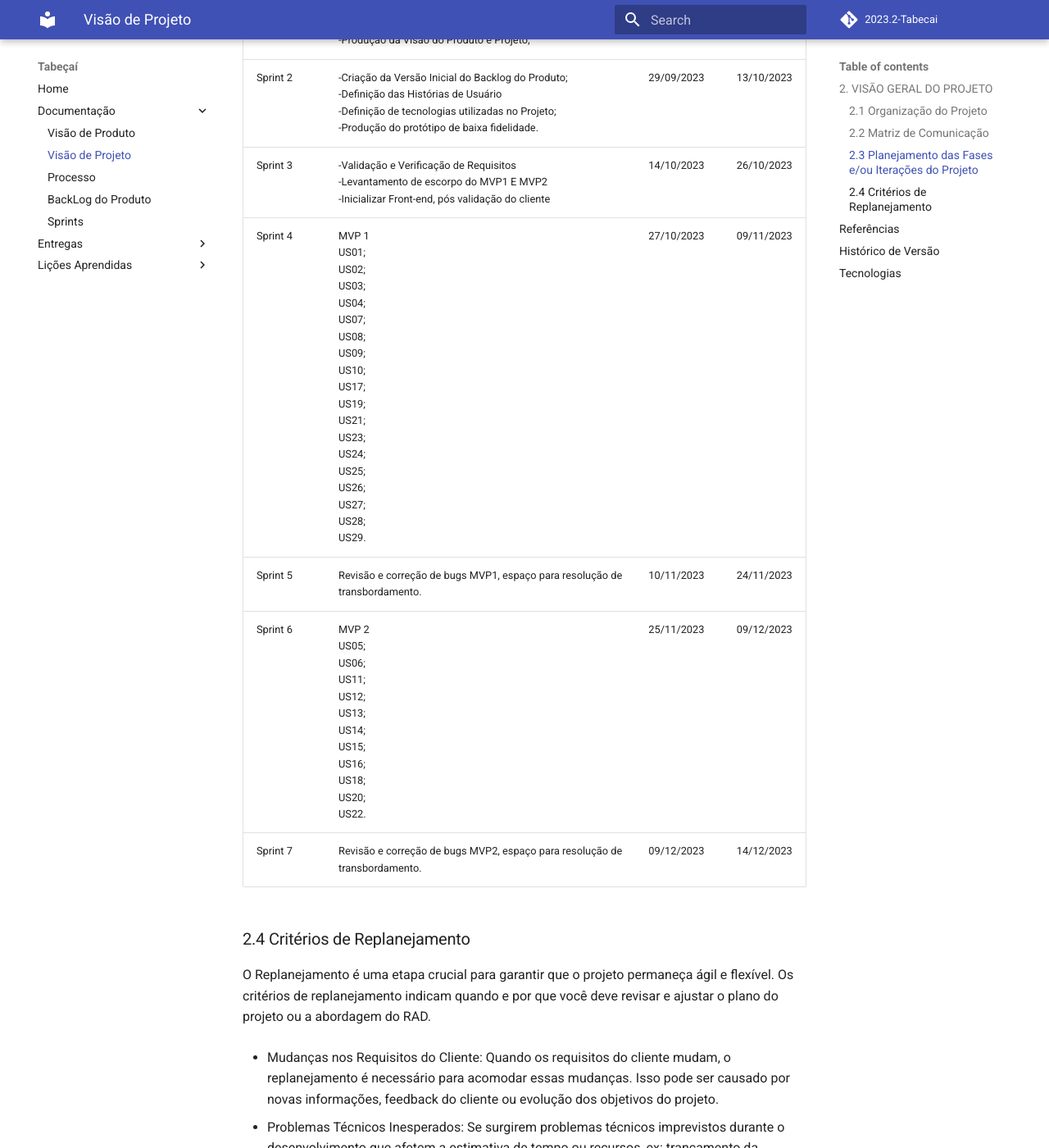
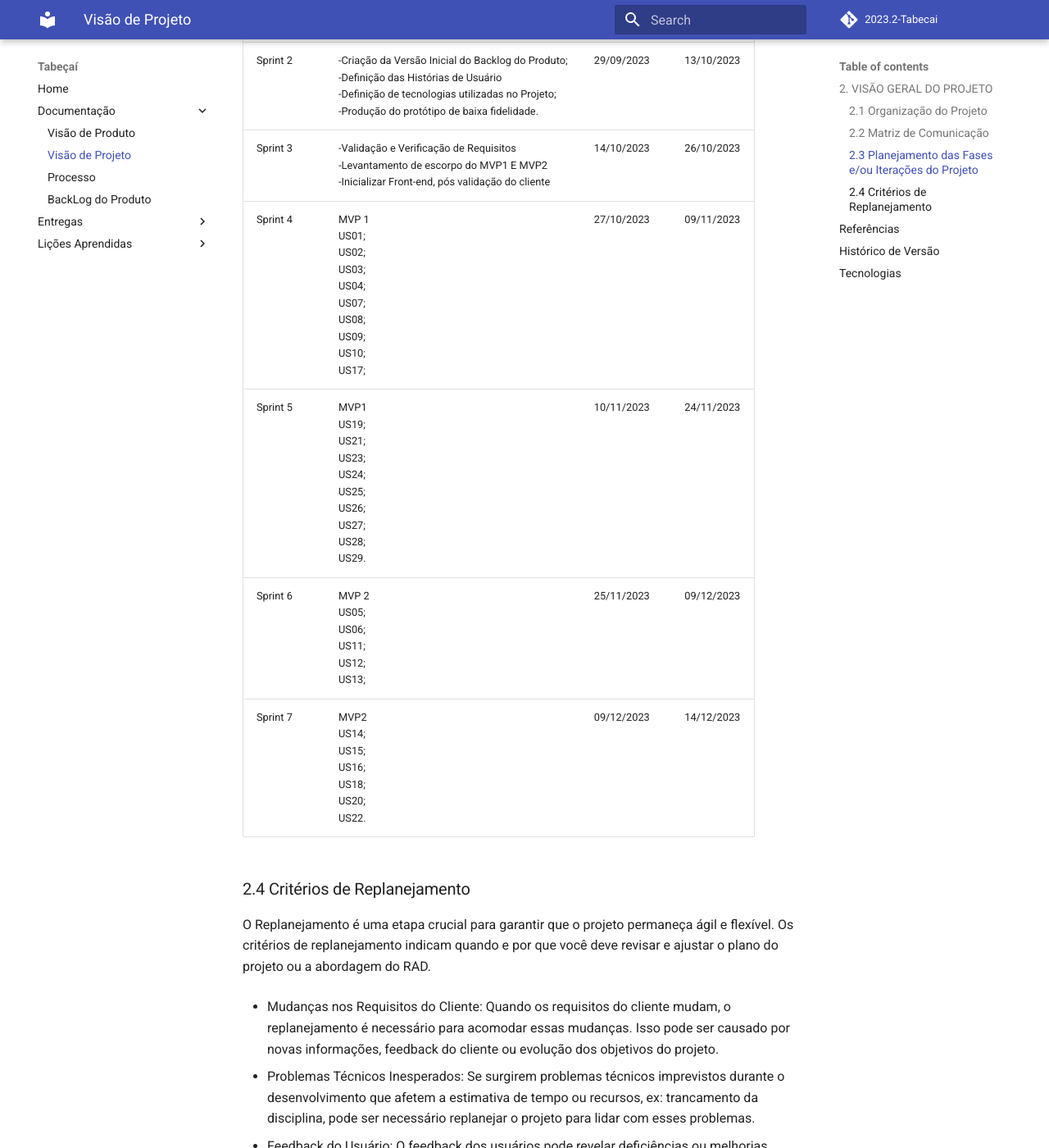
Before and after one commit to mdsreq-fga-unb/2023.2-Tabecai, an MkDocs documentation site: the page built from docs/visão-projeto.md, in a window 1280 px wide and 1400 px high, scrolled down 1390 px. Shown: the whole window at 82% size. Built offline with MkDocs 1.6.1 and Material for MkDocs 9.7.7, drawn with Linux system fonts in a browser that asks for light colours; comment, search, counter and statistics services are not loaded.

Commit message:
fix: ajusta planejamento de fases

```diff
--- a/docs/visão-projeto.md
+++ b/docs/visão-projeto.md
@@ -25,10 +25,10 @@
 | Sprint 1 | - Definição do produto; <br/>- Definição do Problema; <br />- Início do GitPages; <br/>-Conclusão da ideia do produto; <br/>-Produção da Visão do Produto e Projeto; | 14/09/2023     | 28/09/2023  |
 | Sprint 2 | -Criação da Versão Inicial do Backlog do Produto; <br />-Definição das Histórias de Usuário <br />-Definição de tecnologias utilizadas no Projeto; <br />-Produção do protótipo de baixa fidelidade. | 29/09/2023     | 13/10/2023  |
 | Sprint 3 | -Validação e Verificação de Requisitos <br />-Levantamento de escorpo do MVP1 E MVP2 <br/>-Inicializar Front-end, pós validação do cliente | 14/10/2023     | 26/10/2023  |
-| Sprint 4 | MVP 1<br/>US01;<br/>US02;<br/>US03;<br/>US04;<br/>US07;<br/>US08;<br/>US09;<br/>US10;<br/>US17;<br/>US19;<br/>US21;<br/>US23;<br/>US24;<br/>US25;<br/>US26;<br/>US27;<br/>US28;<br/>US29. | 27/10/2023     | 09/11/2023  |
-| Sprint 5 | Revisão e correção de bugs MVP1, espaço para resolução de transbordamento. | 10/11/2023     | 24/11/2023  |
-| Sprint 6 | MVP 2<br/>US05;<br/>US06;<br/>US11;<br/>US12;<br/>US13;<br/>US14;<br/>US15;<br/>US16;<br/>US18;<br/>US20;<br/>US22. | 25/11/2023     | 09/12/2023  |
-| Sprint 7 | Revisão e correção de bugs MVP2, espaço para resolução de transbordamento. | 09/12/2023     | 14/12/2023  |
+| Sprint 4 | MVP 1<br/>US01;<br/>US02;<br/>US03;<br/>US04;<br/>US07;<br/>US08;<br/>US09;<br/>US10;<br/>US17; | 27/10/2023     | 09/11/2023  |
+| Sprint 5 | MVP1 <br/>US19;<br/>US21;<br/>US23;<br/>US24;<br/>US25;<br/>US26;<br/>US27;<br/>US28;<br/>US29. | 10/11/2023     | 24/11/2023  |
+| Sprint 6 | MVP 2<br/>US05;<br/>US06;<br/>US11;<br/>US12;<br/>US13; | 25/11/2023     | 09/12/2023  |
+| Sprint 7 |MVP2 <br/>US14;<br/>US15;<br/>US16;<br/>US18;<br/>US20;<br/>US22. | 09/12/2023     | 14/12/2023  |
 
 ### 2.4 Critérios de Replanejamento
 
--- a/mkdocs.yml
+++ b/mkdocs.yml
@@ -15,7 +15,6 @@ nav:
       - Visão de Projeto: 'visão-projeto.md'
       - Processo: 'processo.md'
       - BackLog do Produto: 'backlog_produto.md'
-      - Sprints: 'sprints.md'
 
   - Entregas:
       - Unidade 1: 'entrega_1.md'
```
Also changed, not shown: docs/sprints.md (deleted).
